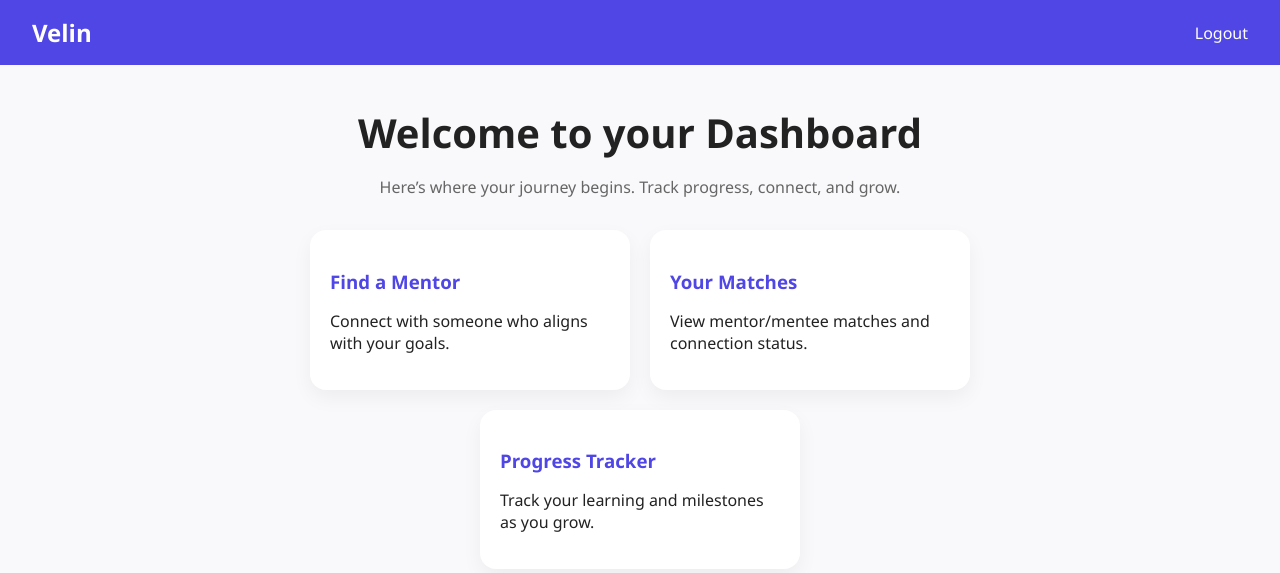
After one commit to shreyasboddani/MENTICS, a Flask app: page /dashboard in a window 1280 px wide. The commit adds this page. Shown: the top 573 px of the page. Run offline with Flask 3, Linux system fonts and the light colour scheme; a user stored in the database is signed in.

Commit message:
Add redesigned login, signup, and dashboard pages

```diff
--- a/app.py
+++ b/app.py
@@ -1,10 +1,78 @@
-from flask import Flask, render_template
+from flask import Flask, render_template, request, redirect, url_for, session
+import sqlite3
+from werkzeug.security import generate_password_hash, check_password_hash
 
 app = Flask(__name__)
+app.secret_key = "supersecretkey"  # Needed for session management
 
+# Create database and user table if it doesn't exist
+def init_db():
+    conn = sqlite3.connect("users.db")
+    c = conn.cursor()
+    c.execute('''
+        CREATE TABLE IF NOT EXISTS users (
+            id INTEGER PRIMARY KEY AUTOINCREMENT,
+            email TEXT NOT NULL UNIQUE,
+            password TEXT NOT NULL
+        )
+    ''')
+    conn.commit()
+    conn.close()
+
+# Home page
 @app.route("/")
 def home():
     return render_template("index.html")
 
+# Signup route
+@app.route("/signup", methods=["GET", "POST"])
+def signup():
+    if request.method == "POST":
+        email = request.form["email"]
+        password = generate_password_hash(request.form["password"])
+        try:
+            conn = sqlite3.connect("users.db")
+            c = conn.cursor()
+            c.execute("INSERT INTO users (email, password) VALUES (?, ?)", (email, password))
+            conn.commit()
+            conn.close()
+            return redirect(url_for("login"))
+        except sqlite3.IntegrityError:
+            return "Email already exists!"
+    return render_template("signup.html")
+
+# Login route
+@app.route("/login", methods=["GET", "POST"])
+def login():
+    if request.method == "POST":
+        email = request.form["email"]
+        password = request.form["password"]
+        conn = sqlite3.connect("users.db")
+        c = conn.cursor()
+        c.execute("SELECT * FROM users WHERE email = ?", (email,))
+        user = c.fetchone()
+        conn.close()
+        if user and check_password_hash(user[2], password):
+            session["user"] = user[1]
+            return redirect(url_for("dashboard"))
+        else:
+            return "Invalid credentials"
+    return render_template("login.html")
+
+# Dashboard page
+@app.route("/dashboard")
+def dashboard():
+    if "user" in session:
+        return render_template("dashboard.html")
+
+    return redirect(url_for("login"))
+
+# Logout
+@app.route("/logout")
+def logout():
+    session.pop("user", None)
+    return redirect(url_for("home"))
+
 if __name__ == "__main__":
+    init_db()
     app.run(debug=True)
--- a/static/style.css
+++ b/static/style.css
@@ -1,18 +1,218 @@
 body {
-    font-family: Arial, sans-serif;
-    background-color: #f4f4f4;
-    text-align: center;
     margin: 0;
-    padding: 0;
-}
-
-.container {
-    margin-top: 100px;
+    font-family: 'Segoe UI', Roboto, sans-serif;
+    background: #f9f9fb;
+    color: #222;
 }
 
 button {
-    padding: 10px 20px;
-    margin: 10px;
+    padding: 12px 24px;
+    font-size: 16px;
+    border-radius: 10px;
+    border: none;
+    cursor: pointer;
+    transition: 0.3s ease;
+}
+
+button:hover {
+    transform: translateY(-2px);
+    box-shadow: 0 5px 15px rgba(0, 0, 0, 0.1);
+}
+
+.secondary {
+    background-color: white;
+    color: #4F46E5;
+    border: 2px solid #4F46E5;
+}
+
+.secondary:hover {
+    background-color: #f0f0ff;
+}
+
+/* Homepage hero layout */
+.hero {
+    display: flex;
+    flex-direction: column;
+    align-items: center;
+    justify-content: center;
+    height: 100vh;
+    background: linear-gradient(to bottom right, #4F46E5, #6D28D9);
+    color: white;
+    text-align: center;
+    padding: 20px;
+}
+
+.hero h1 {
+    font-size: 3rem;
+    margin-bottom: 0.5em;
+}
+
+.hero p {
+    font-size: 1.2rem;
+    margin-bottom: 2em;
+    max-width: 600px;
+}
+
+.button-group {
+    display: flex;
+    gap: 20px;
+}
+
+
+.auth-body {
+    display: flex;
+    align-items: center;
+    justify-content: center;
+    height: 100vh;
+    background: linear-gradient(to bottom right, #4F46E5, #6D28D9);
+    color: white;
+    margin: 0;
+    font-family: 'Segoe UI', sans-serif;
+}
+
+.auth-container {
+    background-color: white;
+    padding: 40px;
+    border-radius: 16px;
+    box-shadow: 0 10px 30px rgba(0, 0, 0, 0.15);
+    text-align: center;
+    max-width: 400px;
+    width: 90%;
+    color: #333;
+}
+
+.auth-container h2 {
+    margin-bottom: 10px;
+    font-size: 2rem;
+}
+
+.subtitle {
+    margin-bottom: 30px;
+    color: #666;
+}
+
+.auth-container form {
+    display: flex;
+    flex-direction: column;
+}
+
+.auth-container input {
+    padding: 12px 16px;
+    font-size: 16px;
+    border: 1px solid #ccc;
+    border-radius: 8px;
+    margin-bottom: 20px;
+    transition: 0.2s ease;
+}
+
+.auth-container input:focus {
+    border-color: #4F46E5;
+    outline: none;
+    box-shadow: 0 0 0 3px rgba(79, 70, 229, 0.2);
+}
+
+.auth-container button {
+    background-color: #4F46E5;
+    color: white;
+    font-weight: bold;
+    padding: 12px;
+    border: none;
+    border-radius: 8px;
     font-size: 16px;
     cursor: pointer;
+    transition: 0.3s ease;
 }
+
+.auth-container button:hover {
+    background-color: #3c36c2;
+}
+
+.switch-link {
+    margin-top: 20px;
+    font-size: 14px;
+}
+
+.switch-link a {
+    color: #4F46E5;
+    text-decoration: none;
+    font-weight: 500;
+}
+
+.switch-link a:hover {
+    text-decoration: underline;
+}
+.dashboard-body {
+    margin: 0;
+    font-family: 'Segoe UI', sans-serif;
+    background-color: #f9f9fb;
+    color: #222;
+}
+
+.navbar {
+    display: flex;
+    justify-content: space-between;
+    align-items: center;
+    background-color: #4F46E5;
+    padding: 1rem 2rem;
+    color: white;
+}
+
+.logo {
+    font-size: 1.5rem;
+    font-weight: bold;
+}
+
+.nav-links a {
+    color: white;
+    text-decoration: none;
+    margin-left: 20px;
+    font-weight: 500;
+}
+
+.nav-links a:hover {
+    text-decoration: underline;
+}
+
+.dashboard-content {
+    max-width: 900px;
+    margin: 40px auto;
+    padding: 0 20px;
+    text-align: center;
+}
+
+.dashboard-content h1 {
+    font-size: 2.5rem;
+    margin-bottom: 0.5rem;
+}
+
+.subtext {
+    color: #666;
+    margin-bottom: 2rem;
+}
+
+.cards-container {
+    display: flex;
+    flex-wrap: wrap;
+    gap: 20px;
+    justify-content: center;
+}
+
+.card {
+    background: white;
+    border-radius: 16px;
+    box-shadow: 0 8px 20px rgba(0,0,0,0.05);
+    padding: 20px;
+    width: 280px;
+    text-align: left;
+    transition: transform 0.2s ease, box-shadow 0.3s ease;
+}
+
+.card:hover {
+    transform: translateY(-5px);
+    box-shadow: 0 12px 25px rgba(0, 0, 0, 0.1);
+}
+
+.card h3 {
+    margin-bottom: 10px;
+    color: #4F46E5;
+}
--- /dev/null
+++ b/templates/dashboard.html
@@ -0,0 +1,36 @@
+<!DOCTYPE html>
+<html lang="en">
+<head>
+    <meta charset="UTF-8">
+    <title>Dashboard – Velin</title>
+    <link rel="stylesheet" href="{{ url_for('static', filename='style.css') }}">
+</head>
+<body class="dashboard-body">
+    <nav class="navbar">
+        <div class="logo">Velin</div>
+        <div class="nav-links">
+            <a href="/logout">Logout</a>
+        </div>
+    </nav>
+
+    <main class="dashboard-content">
+        <h1>Welcome to your Dashboard</h1>
+        <p class="subtext">Here’s where your journey begins. Track progress, connect, and grow.</p>
+
+        <div class="cards-container">
+            <div class="card">
+                <h3>Find a Mentor</h3>
+                <p>Connect with someone who aligns with your goals.</p>
+            </div>
+            <div class="card">
+                <h3>Your Matches</h3>
+                <p>View mentor/mentee matches and connection status.</p>
+            </div>
+            <div class="card">
+                <h3>Progress Tracker</h3>
+                <p>Track your learning and milestones as you grow.</p>
+            </div>
+        </div>
+    </main>
+</body>
+</html>
```
Also changed, not shown: templates/index.html (+8 -8 lines), templates/login.html (added, +20 -0 lines), templates/signup.html (added, +20 -0 lines), README.md, users.db (added).
